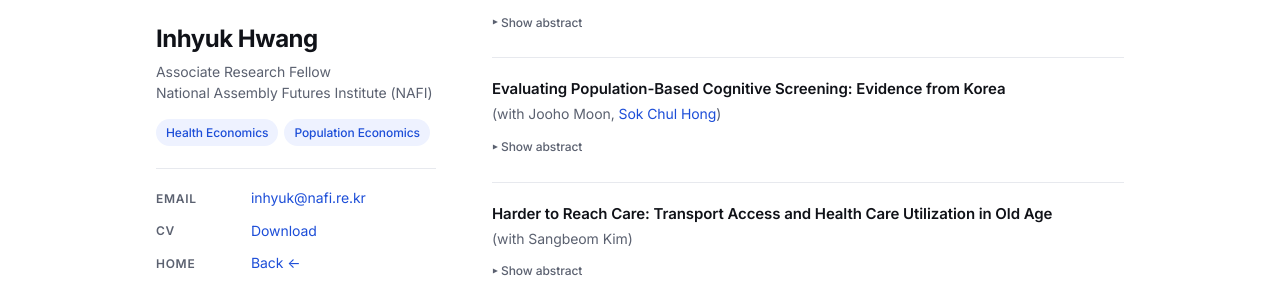
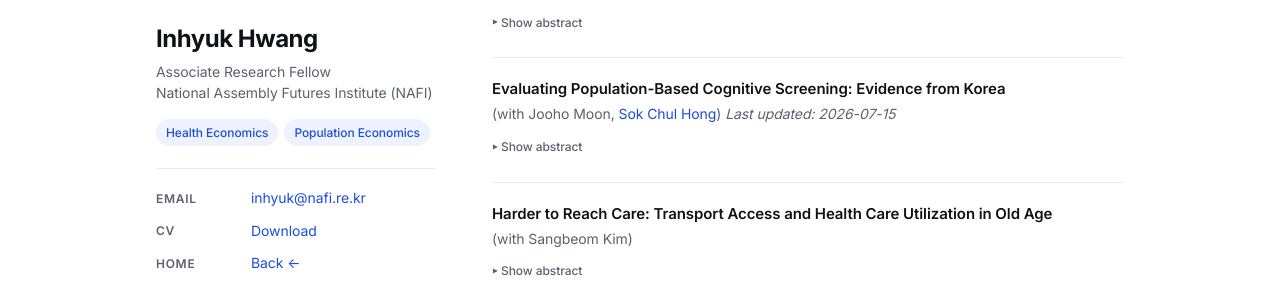
Before and after one commit to inhyuk-hwang/inhyuk-hwang.github.io, a Jekyll site: the page built from research.md, in a window 1280 px wide and 900 px high, scrolled down 677 px. Shown: the part 306-604 px from the top of the window. Built offline with Jekyll 4.4.1, drawn with Linux system fonts in a browser that asks for light colours; part of the change alters nothing that is shown.

Commit message:
Update research.md

```diff
--- a/research.md
+++ b/research.md
@@ -42,7 +42,7 @@ permalink: /research/
 ### {{ paper.title }}
 
 {% if paper.authors %}({{ paper.authors }}){% endif %}
-{% if paper.file %}[\[{{ paper.link_text }}\]]({{ paper.file }}){% if paper.updated %} · *Last updated: {{ paper.updated | date: "%Y-%m-%d" }}*{% endif %}{% endif %}
+{% if paper.file %}[\[{{ paper.link_text }}\]]({{ paper.file }}){% endif %}{% if paper.file and paper.updated %} · {% endif %}{% if paper.updated %}*Last updated: {{ paper.updated | date: "%Y-%m-%d" }}*{% endif %}
 
 <details>
 <summary>Show abstract</summary>
```
